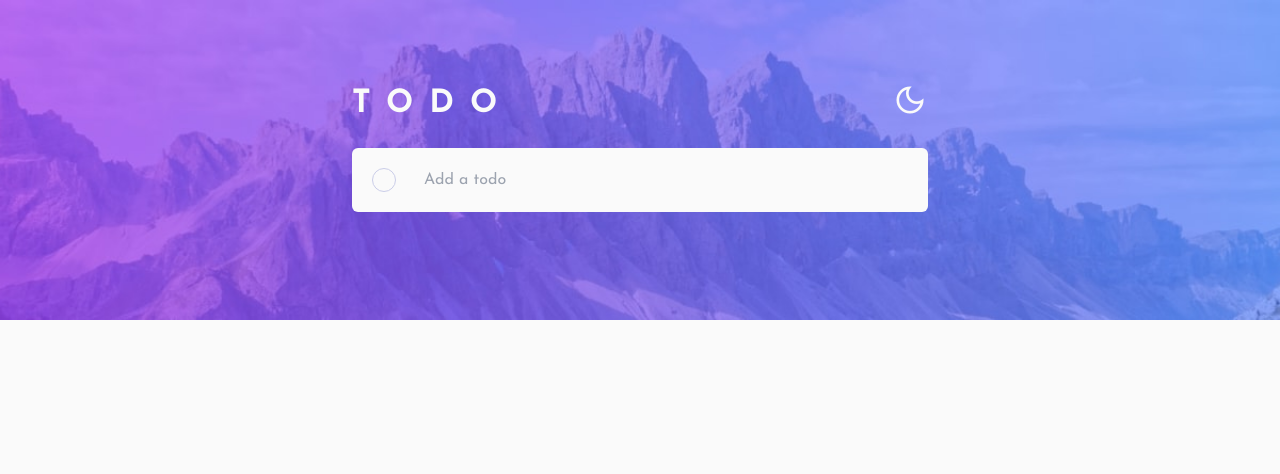
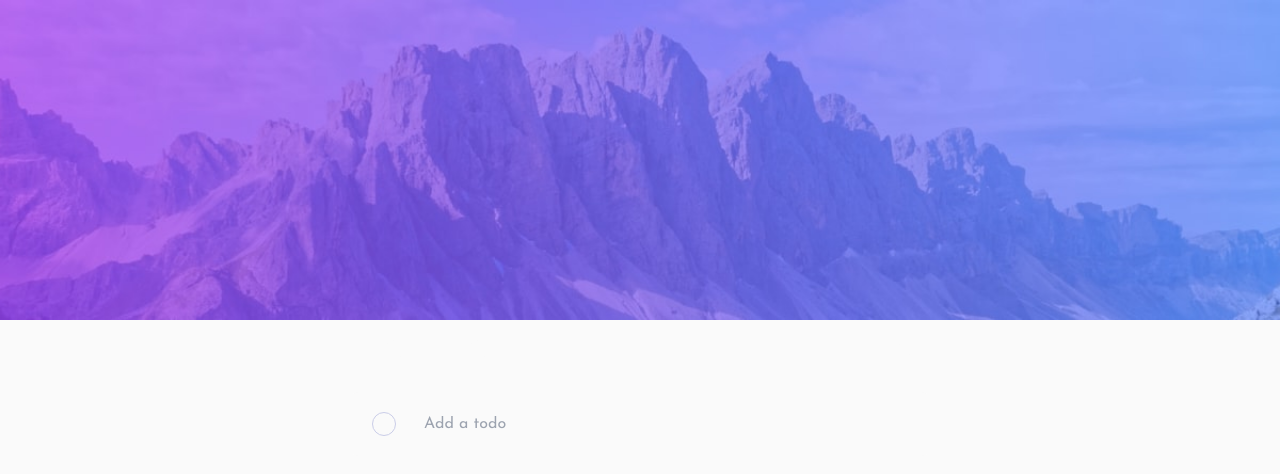
Before and after one commit to Leninner/todo-app-ts, a React (Vite) app: page / in a window 1280 px wide. Shown: the top 474 px of the page. Built offline with nearby package versions, Linux system fonts and the light colour scheme.

Commit message:
Added styles

```diff
--- a/src/App.tsx
+++ b/src/App.tsx
@@ -8,7 +8,9 @@ function App() {
 
   return (
     <main
-      className={`${isDark ? 'dark' : ''} font-sansSerif h-screen flex items-center justify-center`}
+      className={`${
+        isDark ? 'dark' : ''
+      } font-sansSerif min-h-screen py-10 flex items-center justify-center relative`}
     >
       <Background isDark={isDark} />
       <TodoAppContainer changeTheme={toggleTheme} isDark={isDark} />
--- a/src/components/Background.tsx
+++ b/src/components/Background.tsx
@@ -3,7 +3,7 @@ import darkImage from '../../images/bg-desktop-dark.jpg'
 
 export const Background = ({ isDark }: any) => {
   return (
-    <section className="w-full h-screen dark:bg-dark_veryDarkBlue bg-light_veryLightGray absolute -z-10">
+    <section className="w-full dark:bg-dark_veryDarkBlue bg-light_veryLightGray absolute -z-10 top-0 bottom-0">
       <div className="w-full h-2/5">
         <img
           src={isDark ? darkImage : lightImage}
--- a/src/containers/TodoAppContainer.tsx
+++ b/src/containers/TodoAppContainer.tsx
@@ -4,7 +4,7 @@ import { InputTodoCreator } from '../components/InputTodoCreator'
 
 export const TodoAppContainer = ({ isDark, changeTheme }: any) => {
   return (
-    <div className="z-10 w-4/5 h-3/4 md:w-3/4 md:2/3 lg:w-144 lg:h-4/5 ">
+    <div className="z-10 w-4/5 h-3/4 md:w-3/4 md:h-2/3 lg:w-144 lg:h-4/5 ">
       <TodoHeader changeTheme={changeTheme} isDark={isDark} />
       <InputTodoCreator />
       <TodoList />
--- a/src/containers/TodoList.tsx
+++ b/src/containers/TodoList.tsx
@@ -1,4 +1,4 @@
-import { useContext, useState } from 'react'
+import { useContext } from 'react'
 import { InputComponent } from '../components/TodoItems'
 import { TodosContext } from '../context/TodosContext'
 import { TodoInterface } from '../interfaces'
@@ -12,7 +12,7 @@ export const TodoList = () => {
   }
 
   return (
-    <section className="shadow-2xl shadow-light_darkGrayishBlue dark:shadow-dark_veryDarkBlue">
+    <section className="shadow-2xl shadow-light_darkGrayishBlue dark:shadow-dark_veryDarkBlue overflow-auto">
       {todos.map((todo: TodoInterface) => (
         <InputComponent
           optionsStyles={optionsStyles}
```
